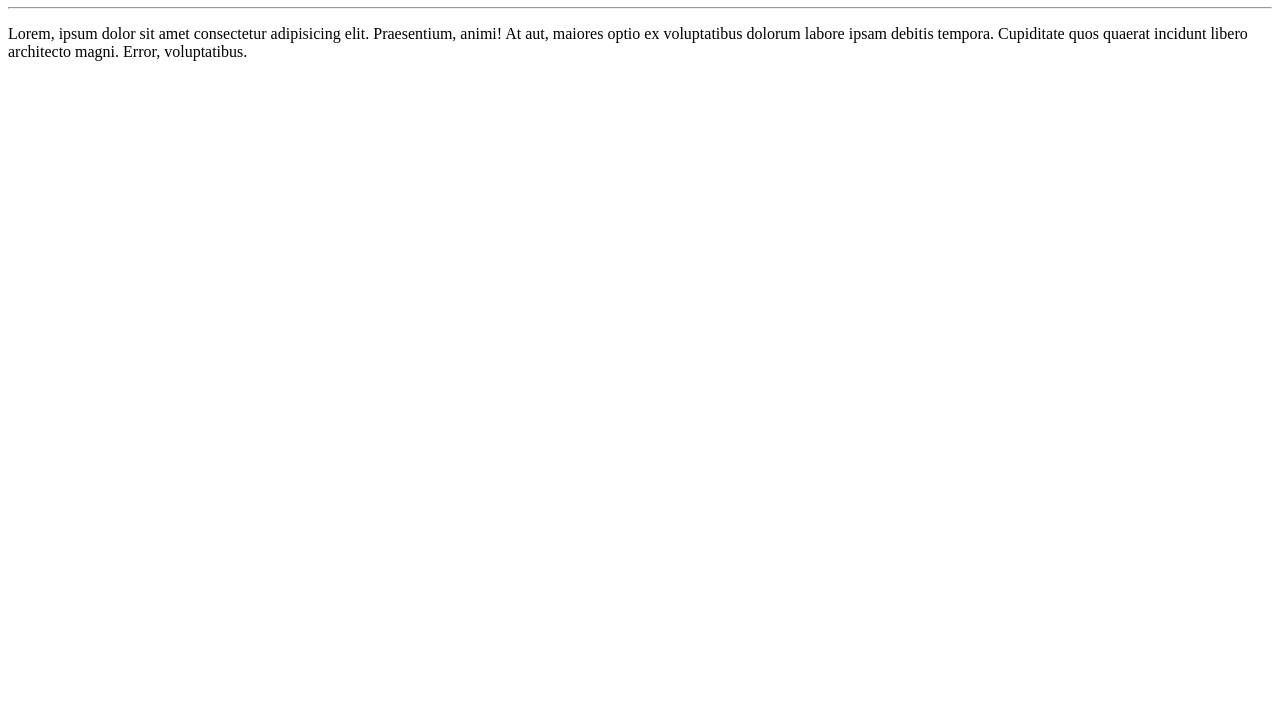
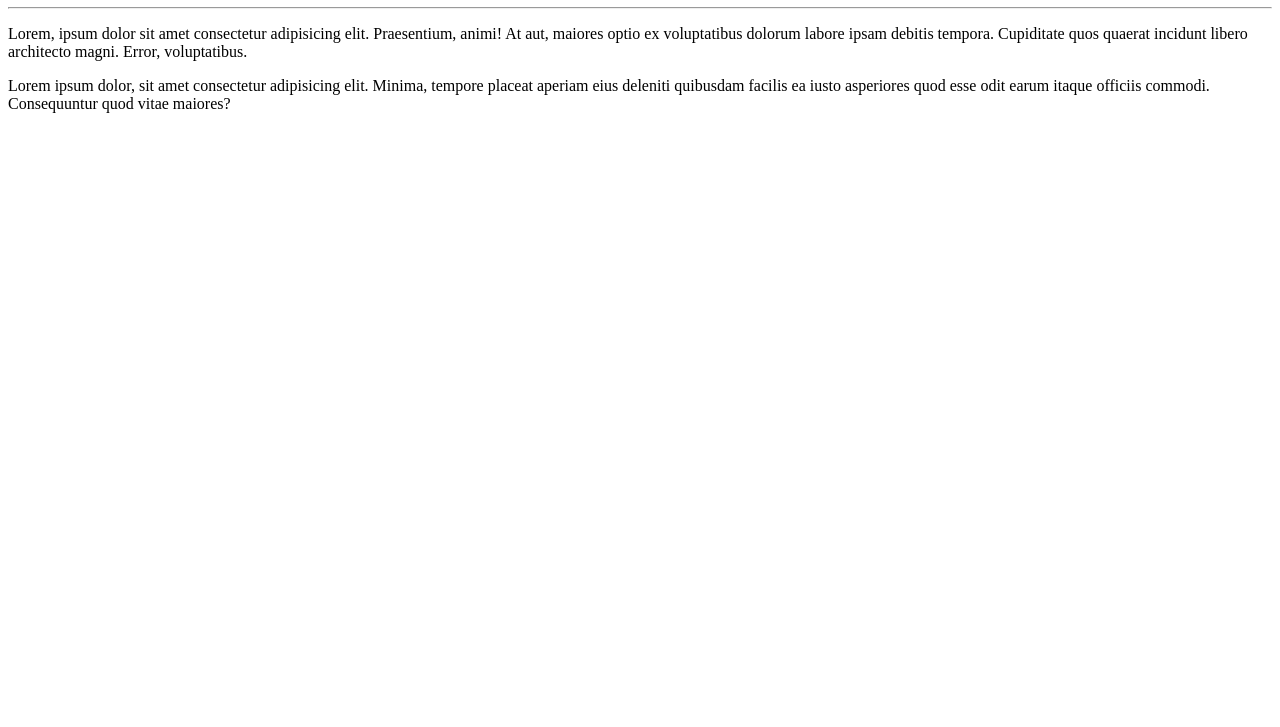
Before and after one commit to elielpantoja/Ola-Mundo, a plain HTML site: page site-exemplo/index.html in a window 1280 px wide. Shown: the part 73-800 px from the top of the page. Drawn offline with Linux system fonts and the light colour scheme.

Commit message:
adicionei um parágrafo

```diff
--- a/site-exemplo/index.html
+++ b/site-exemplo/index.html
@@ -10,5 +10,6 @@
     <h1>Olá, Mundo!</h1>
     <hr>
     <p>Lorem, ipsum dolor sit amet consectetur adipisicing elit. Praesentium, animi! At aut, maiores optio ex voluptatibus dolorum labore ipsam debitis tempora. Cupiditate quos quaerat incidunt libero architecto magni. Error, voluptatibus.</p>
+    <p>Lorem ipsum dolor, sit amet consectetur adipisicing elit. Minima, tempore placeat aperiam eius deleniti quibusdam facilis ea iusto asperiores quod esse odit earum itaque officiis commodi. Consequuntur quod vitae maiores?</p>
 </body>
 </html>
```
